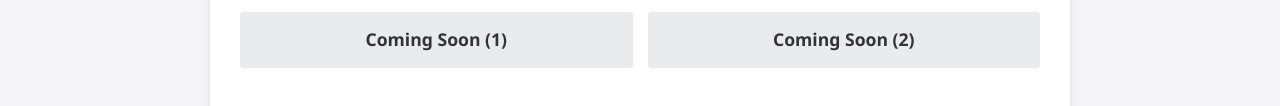
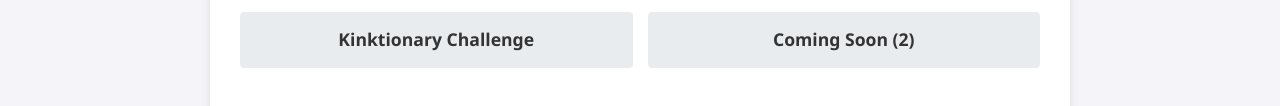
Before and after one commit to HerRulesHisService/HerRulesHisService.github.io, a plain HTML site: page index.html in a window 1280 px wide. Shown: the part 416-522 px from the top of the page. Drawn offline with Linux system fonts and the light colour scheme.

Commit message:
Update index.html

```diff
--- a/index.html
+++ b/index.html
@@ -124,7 +124,7 @@
             { title: "Cuckold Dares for Him", url: "https://herruleshisservice.github.io/hiscuckdares.html" },
             { title: "Wheel of Misfortune I", url: "https://herruleshisservice.github.io/wheelofmisfortune1.html" },
             { title: "Wheel of Misfortune II", url: "https://herruleshisservice.github.io/wheelofmisfortune2.html" },
-            { title: "Coming Soon (1)", url: "WWW.GOOGLE.COM" },
+            { title: "Kinktionary Challenge", url: "https://herruleshisservice.github.io/kinktionary.html" },
             { title: "Coming Soon (2)", url: "WWW.GOOGLE.COM" },
             { title: "Coming Soon (3)", url: "WWW.GOOGLE.COM" },
             { title: "Coming Soon (4)", url: "PLACEHOLDER_URL_10" },
```
